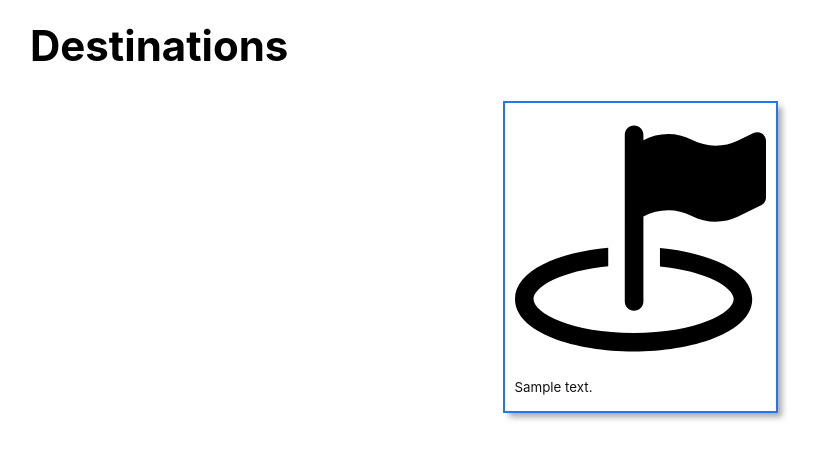
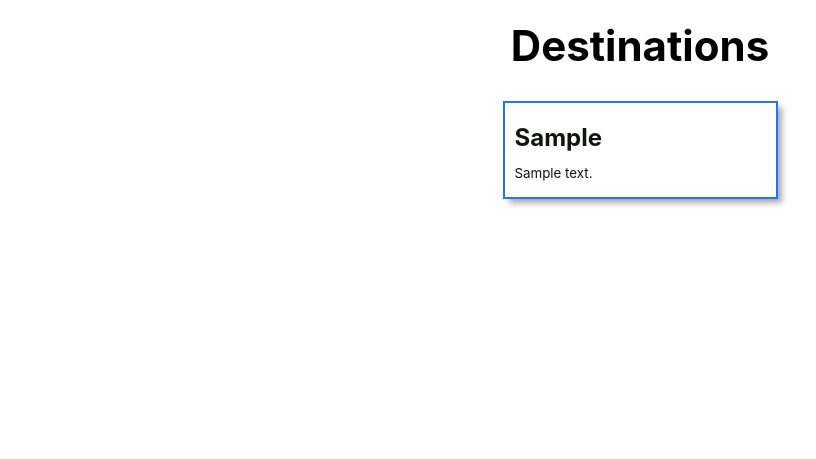
Before and after one commit to jmeirink/destination-vacation, a Django app: page /destinations/ in a window 1280 px wide. Shown: the part 55-514 px from the top of the page, without its empty margins (0-816 px from the left). Run offline with Django 4.2, Linux system fonts and the light colour scheme; a user stored in the database is signed in; tables that the repository leaves empty hold one stand-in row (values such as "Sample post").

Commit message:
center page header text and add title to destination card

```diff
--- a/main_app/static/css/base.css
+++ b/main_app/static/css/base.css
@@ -104,6 +104,7 @@
 
 .page-header {
   display: flex;
+  justify-content: center;
   align-items: center;
   margin: 20px;
 }
--- a/main_app/templates/destinations/index.html
+++ b/main_app/templates/destinations/index.html
@@ -20,13 +20,13 @@
     <div class="card">
       <a href="{% url 'destinations_detail' destination.id %}">
         <div class="card-content">
-          <div class="card-img-container">
+          {% comment %} <div class="card-img-container">
             <img
               src="{% static 'images/destination.svg' %}"
               alt="A destination"
             >
-          </div>
-          <h2 class="card-title">{{ destination.name }}</h2>
+          </div> {% endcomment %}
+          <h2 class="card-title">{{ destination.destination }}</h2>
           <p><small>{{ destination.description }}</small></p>
         </div>
       </a>
```
